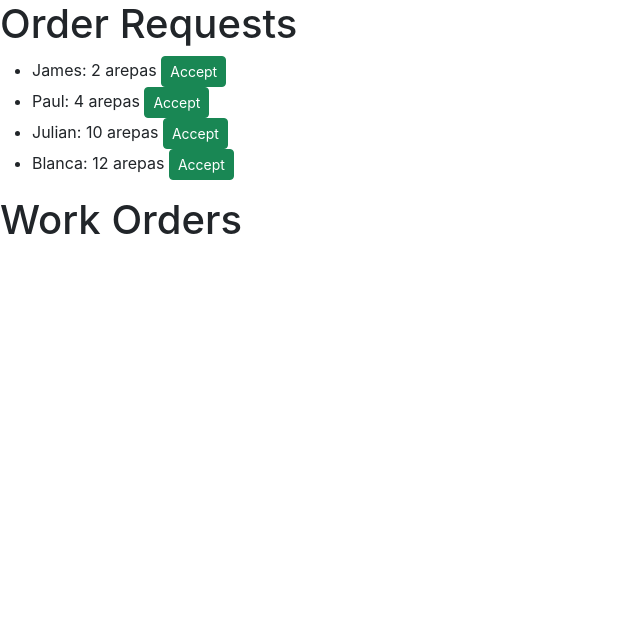
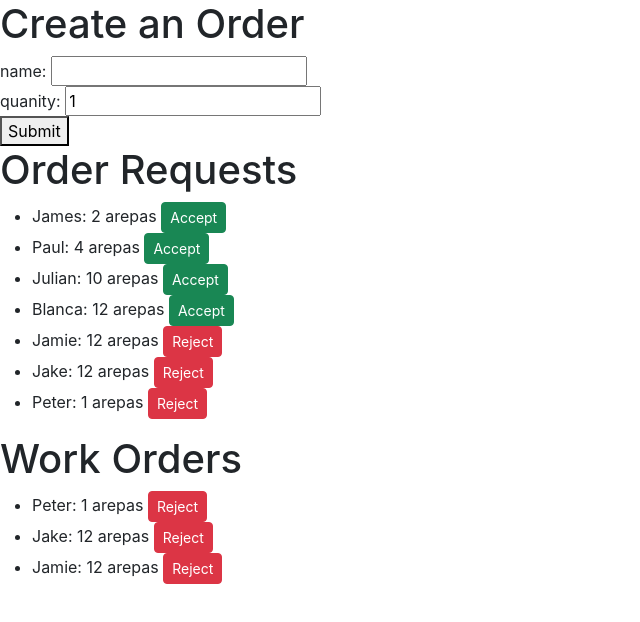
Before and after one commit to PaulOhNoes/JuliansArepas, a React (Create React App) app in the folder juliansarepas_frontend/: page / in a window 1280 px wide. Shown: the top 622 px of the page, without its empty margins (0-640 px from the left). Built offline with nearby package versions, Linux system fonts and the light colour scheme; data requests are answered from the project's data file.

Commit message:
added create new order form

```diff
--- a/juliansarepas_frontend/db.json
+++ b/juliansarepas_frontend/db.json
@@ -23,7 +23,44 @@
       "name": "Blanca",
       "quanity": 12,
       "accepted": false
+    },
+    {
+      "id": 5,
+      "name": "Jamie",
+      "quanity": "12",
+      "accepted": true
+    },
+    {
+      "id": 6,
+      "name": "Jake",
+      "quanity": "12",
+      "accepted": true
+    },
+    {
+      "id": 7,
+      "name": "Peter",
+      "quanity": 1,
+      "accepted": true
     }
   ],
-  "workOrders": []
+  "workOrders": [
+    {
+      "id": 7,
+      "name": "Peter",
+      "quanity": 1,
+      "accepted": true
+    },
+    {
+      "id": 6,
+      "name": "Jake",
+      "quanity": "12",
+      "accepted": true
+    },
+    {
+      "id": 5,
+      "name": "Jamie",
+      "quanity": "12",
+      "accepted": true
+    }
+  ]
 }
--- a/juliansarepas_frontend/src/App.js
+++ b/juliansarepas_frontend/src/App.js
@@ -7,6 +7,8 @@ import workOrdersService from './services/WorkOrders'
 const App = () => {
   const [orders, setOrders] = useState([])
   const [workOrders, setWorkOrders] = useState([])
+  const [name, setName] = useState('')
+  const [quanity, setQuanity] = useState(1)
 
   useEffect(() => {
     ordersService
@@ -24,7 +26,7 @@ const App = () => {
   }, [])
 
 
-  // Accept or Reject Orders
+  // Accept or Reject Orders // updates the WorkOrders Table
   const toggleAccepted = (order) => {
     const updatedOrder = {...order, accepted: !order.accepted}
     ordersService
@@ -47,9 +49,47 @@ const App = () => {
         .catch(error => console.log('Could not update order: ', error))
   }
 
+  const addNewOrder = (event) => {
+    event.preventDefault()
+    const newOrderObject = {
+      id: orders.length + 1,
+      name: name,
+      quanity: quanity
+    }
+
+    ordersService
+        .create(newOrderObject)
+        .then(returnedOrder => {
+          setOrders(orders.concat(returnedOrder))
+          setName('')
+          setQuanity(1)
+        })
+        .catch(error => console.log('Could not create the order. Error: ', error))
+  }
+
+  const handleNameChange = (event) => {
+    setName(event.target.value)
+  }
+
+  const handleQuanityChange = (event) => {
+    setQuanity(event.target.value)
+  }
+
 
   return(
     <div>
+      <h1>Create an Order</h1>
+      <form onSubmit={addNewOrder}>
+        <div>
+          name: <input value={name} onChange={handleNameChange}/>
+        </div>
+        <div>
+          quanity: <input value={quanity} onChange={handleQuanityChange}/>
+        </div>
+        <div>
+          <button type="submit">Submit</button>
+        </div>
+      </form>
       <h1>Order Requests</h1>
       <ul>
         {orders.map((order) =>
```
